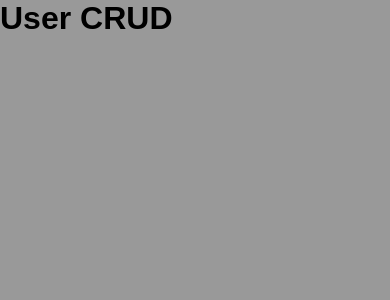
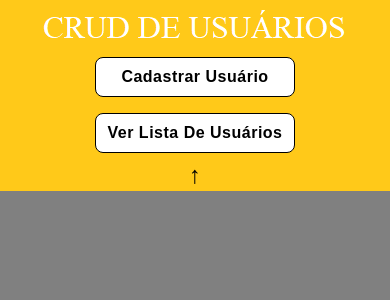
Before and after one commit to AsrielDreemurrGM/User_CRUD, a React (Vite) app: page / in a window 390 px wide. Shown: the top 300 px of the page. Built offline with nearby package versions, Linux system fonts and the light colour scheme.

Commit message:
Added Responsive Header Component
- Created A New Header Component With Responsive Images;
- Updated App.tsx To Include The Header Component;
- Added Related Styles And Defined Breakpoints In Main Styles For Improved Layout Adaptability;
- Uploaded Both Header Images;

```diff
--- a/src/App.tsx
+++ b/src/App.tsx
@@ -1,10 +1,11 @@
+import Header from './components/Header/Header';
 import GlobalStyle from './styles/main';
 
 function App() {
   return (
     <>
       <GlobalStyle />
-      <h1>User CRUD</h1>
+      <Header />
     </>
   );
 }
--- /dev/null
+++ b/src/components/Header/Header.tsx
@@ -0,0 +1,47 @@
+import { HeaderContainer, NavList, ToggleNav } from './styles';
+
+import TitleImage from '../../assets/images/Title.png';
+import TitleImageSmall from '../../assets/images/TitleSmall.png';
+import { Breakpoints } from '../../styles/main';
+
+function Header() {
+  function toggleNav() {
+    document.querySelector('ul')?.classList.toggle('hidden');
+    const span = document.querySelector('span');
+
+    if (span?.textContent === '↓') {
+      document.querySelector('span')!.textContent = '→';
+      setTimeout(() => {
+        document.querySelector('span')!.textContent = '↑';
+      }, 100);
+    } else {
+      setTimeout(() => {
+        document.querySelector('span')!.textContent = '↓';
+      }, 100);
+      document.querySelector('span')!.textContent = '←';
+    }
+  }
+
+  return (
+    <>
+      <HeaderContainer>
+        <picture>
+          <source
+            srcSet={TitleImageSmall}
+            media={`(max-width: ${Breakpoints.mobile})`}
+          />
+          <img src={TitleImage} alt="Sistema De Gerenciamento De Usuários" />
+        </picture>
+        <NavList>
+          <li>Cadastrar Usuário</li>
+          <li>Ver Lista De Usuários</li>
+        </NavList>
+        <ToggleNav onClick={toggleNav}>
+          <span>↑</span>
+        </ToggleNav>
+      </HeaderContainer>
+    </>
+  );
+}
+
+export default Header;
--- /dev/null
+++ b/src/components/Header/styles.ts
@@ -0,0 +1,108 @@
+import styled from 'styled-components';
+import { Breakpoints } from '../../styles/main';
+
+export const HeaderContainer = styled.header`
+  position: sticky;
+  top: 0;
+  width: 100%;
+  z-index: 1000;
+  background-color: #ffc919ff;
+  padding: 16px 0 8px;
+  display: flex;
+  flex-direction: column;
+  align-items: center;
+  justify-content: center;
+  color: white;
+  text-align: center;
+  user-select: none;
+
+  picture {
+    margin-bottom: 12px;
+
+    @media (max-width: ${Breakpoints.mobile}) {
+      margin-bottom: 0;
+    }
+  }
+
+  @media (max-width: ${Breakpoints.mobile}) {
+    padding: 8px 0 2px;
+  }
+`;
+
+export const NavList = styled.ul`
+  width: 100%;
+  max-width: 1200px;
+  display: grid;
+  grid-template-columns: 1fr auto 1fr;
+  align-items: center;
+  list-style: none;
+  padding: 0;
+  margin: 0;
+  gap: 16px;
+  overflow: hidden;
+  max-height: 500px;
+  transition:
+    max-height 0.6s ease-in-out,
+    transform 0.6s ease-in-out;
+
+  li {
+    width: 100%;
+    max-width: 200px;
+    padding: 10px 16px;
+    background-color: #fff;
+    border-radius: 8px;
+    border: 1px solid black;
+    cursor: pointer;
+    color: black;
+    font-weight: 600;
+    text-transform: capitalize;
+    letter-spacing: 0.5px;
+    transition: all 0.1s ease;
+    display: inline-flex;
+    align-items: center;
+    justify-content: center;
+    white-space: nowrap;
+
+    &:hover {
+      background-color: #e0e0e0;
+    }
+  }
+
+  li:nth-child(1) {
+    grid-column: 1;
+    justify-self: end;
+  }
+
+  li:nth-child(2) {
+    grid-column: 3;
+    justify-self: start;
+  }
+
+  &.hidden {
+    max-height: 0;
+    transform: translateY(-16px);
+    pointer-events: none;
+  }
+
+  @media (max-width: ${Breakpoints.mobile}) {
+    display: flex;
+    flex-direction: column;
+    align-items: center;
+    gap: 0;
+
+    li {
+      margin: 8px 0;
+    }
+  }
+`;
+
+export const ToggleNav = styled.div`
+  font-size: 24px;
+  font-weight: 900;
+  color: black;
+
+  span {
+    padding: 0 2px;
+    cursor: pointer;
+  }
+`;
--- a/src/styles/main.ts
+++ b/src/styles/main.ts
@@ -1,4 +1,10 @@
 import { createGlobalStyle } from 'styled-components';
+
+export const Breakpoints = {
+  mobile: '480px',
+  tablet: '768px',
+  desktop: '1024px'
+};
 
 export const GlobalStyle = createGlobalStyle`
 * {
@@ -9,7 +15,12 @@ export const GlobalStyle = createGlobalStyle`
 }
 
 body {
-  background-color: #999999;
+  background-color: gray;
+}
+
+.mainContainer {
+  max-width: 1200px;
+  margin: 0 auto;
 }
 `;
 
```
Also changed, not shown: src/assets/images/Title.png (added), src/assets/images/TitleSmall.png (added).
